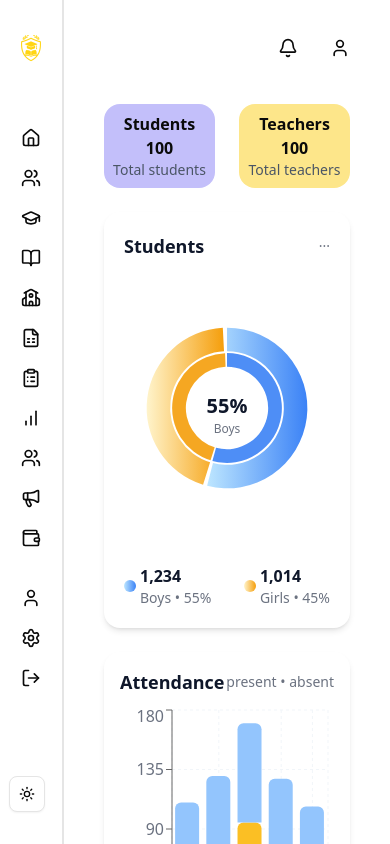
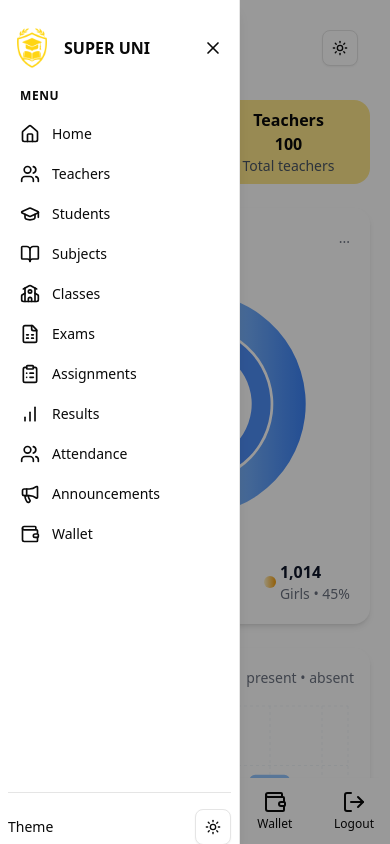
Before and after one commit to 0xSunill/super-uni, a Next.js app: page /admin in a window 390 px wide. Both pictures are taken after a click on the button "Open menu". Built offline with nearby package versions, Linux system fonts and the light colour scheme.

Commit message:
design change for small screen, added drawer

```diff
--- a/app/(dashboard)/admin/page.tsx
+++ b/app/(dashboard)/admin/page.tsx
@@ -9,7 +9,7 @@ import React from 'react'
 
 const Page = () => {
     return (
-        <div className="p-6 flex gap-6 flex-col lg:flex-row min-h-screen overflow-x-hidden">
+        <div className=" p-1 lg:p-6 flex gap-6 flex-col lg:flex-row min-h-screen overflow-x-hidden">
             {/* Left content */}
             <div className="w-full lg:w-2/3 space-y-6">
                 {/* Top user cards */}
@@ -45,10 +45,10 @@ const Page = () => {
 
             {/* Right sidebar */}
             <div className="w-full lg:w-1/3 flex flex-col gap-6">
-                <div className=" rounded-2xl shadow-md px-4 pb-4">
+                <div className=" rounded-2xl shadow-md px-1 lg:px-4 lg:pb-4">
                     <MiniCalendar />
                 </div>
-                <div className=" rounded-2xl shadow-md p-4">
+                <div className=" rounded-2xl shadow-md p-1 lg:p-4 h-full">
                     <AnnouncementsList />
                 </div>
             </div>
--- a/app/(dashboard)/layout.tsx
+++ b/app/(dashboard)/layout.tsx
@@ -1,3 +1,5 @@
+// app/(dashboard)/layout.tsx
+// import { ModeToggle } from "@/components/ModeToggle";
 import { ModeToggle } from "@/components/ ModeToggle";
 import Menu from "@/components/Menu";
 import Navbar from "@/components/Navbar";
@@ -6,47 +8,40 @@ import Link from "next/link";
 
 export default function AdminLayout({
     children,
-}: Readonly<{
-    children: React.ReactNode;
-}>) {
+}: Readonly<{ children: React.ReactNode }>) {
     return (
-        <div className="h-screen flex  overflow-hidden">
-            <aside className="flex-none w-16 sm:w-20 md:w-24 lg:w-44 xl:w-56 border-r-2 p-4 flex flex-col items-center">
-
+        <div className="h-screen flex overflow-hidden">
+            {/* Sidebar only visible on large screens */}
+            <aside className="hidden lg:flex flex-none w-44 xl:w-56 border-r-2 p-4 flex-col items-center">
                 <div className="sticky top-0 h-screen flex flex-col items-center gap-10 ">
-
                     <div className="h-16 flex items-center">
-                        <Link href="/" className="flex items-center justify-center  gap-2.5">
+                        <Link href="/" className="flex items-center justify-center gap-2.5">
                             <Image
                                 src="/logo1.png"
                                 alt="logo"
                                 width={200}
                                 height={200}
-                                className="w-8 h-8 sm:w-10 sm:h-10 md:w-12 md:h-12 "
+                                className="w-12 h-12"
                             />
                             <span className="hidden lg:block font-bold text-lg">SUPER UNI</span>
                         </Link>
                     </div>
 
-                    <nav className="flex flex-col items-center gap-3">
-                        <Menu />
+                    <nav className="flex flex-col items-center gap-3 w-full">
+                        <Menu labelsVisible={false} />
                     </nav>
 
                     <div className="mt-auto mb-4 w-full lg:flex lg:justify-start">
-
                         <ModeToggle />
                     </div>
                 </div>
             </aside>
 
-
             <main className="flex-1 min-w-0 overflow-auto p-4">
 
                 <Navbar />
-                <div className="">
-                    {children}
-                </div>
 
+                <div className="pt-4 mb-24 ">{children}</div>
             </main>
         </div>
     );
--- a/components/Menu.tsx
+++ b/components/Menu.tsx
@@ -1,205 +1,123 @@
-
-import { role } from "@/data"
-
+// components/Menu.tsx
+import { role } from "@/data";
 import {
   Home,
   Users,
   GraduationCap,
-  User,
   BookOpen,
   School,
-  BookText,
   FileSpreadsheet,
   ClipboardList,
   BarChart,
-  Calendar,
-  MessageCircle,
   Megaphone,
   Wallet,
+  User,
   Settings,
-  LogOut
-} from "lucide-react"
+  LogOut,
+} from "lucide-react";
+
+type Item = {
+  icon: any;
+  label: string;
+  href: string;
+  visible?: string[];
+  smallScreen?: boolean;
+};
 
 const menuItems = [
   {
     title: "Menu",
     items: [
-      {
-        icon: Home,
-        label: "Home",
-        href: "/",
-        visible: ["admin", "teacher", "student", "parent"],
+      { icon: Home, label: "Home", href: "/", visible: ["admin", "teacher", "student", "parent"], smallScreen: false },
+      { icon: Users, label: "Teachers", href: "/list/teachers", visible: ["admin", "teacher"] },
+      { icon: GraduationCap, label: "Students", href: "/list/students", visible: ["admin", "teacher"] },
+      { icon: BookOpen, label: "Subjects", href: "/list/subjects", visible: ["admin"] },
+      { icon: School, label: "Classes", href: "/list/classes", visible: ["admin", "teacher"] },
+      { icon: FileSpreadsheet, label: "Exams", href: "/list/exams", visible: ["admin", "teacher", "student", "parent"] },
+      { icon: ClipboardList, label: "Assignments", href: "/list/assignments", visible: ["admin", "teacher", "student", "parent"] },
+      { icon: BarChart, label: "Results", href: "/list/results", visible: ["admin", "teacher", "student", "parent"] },
+      { icon: Users, label: "Attendance", href: "/list/attendance", visible: ["admin", "teacher", "student", "parent"] },
+      { icon: Megaphone, label: "Announcements", href: "/list/announcements", visible: ["admin", "teacher", "student", "parent"] },
+      { icon: Wallet, label: "Wallet", href: "/list/wallet", visible: ["admin", "student"], smallScreen: false },
+    ],
   },
-      {
-        icon: Users,
-        label: "Teachers",
-        href: "/list/teachers",
-        visible: ["admin", "teacher"],
-      },
-      {
-        icon: GraduationCap,
-        label: "Students",
-        href: "/list/students",
-        visible: ["admin", "teacher"],
-      },
-      // {
-      //   icon: User,
-      //   label: "Parents",
-      //   href: "/list/parents",
-      //   visible: ["admin", "teacher"],
-      // },
-      {
-        icon: BookOpen,
-        label: "Subjects",
-        href: "/list/subjects",
-        visible: ["admin"],
-      },
-      {
-        icon: School,
-        label: "Classes",
-        href: "/list/classes",
-        visible: ["admin", "teacher"],
-      },
-      // {
-      //   icon: BookText,
-      //   label: "Lessons",
-      //   href: "/list/lessons",
-      //   visible: ["admin", "teacher"],
-      // },
-      {
-        icon: FileSpreadsheet,
-        label: "Exams",
-        href: "/list/exams",
-        visible: ["admin", "teacher", "student", "parent"],
-      },
-      {
-        icon: ClipboardList,
-        label: "Assignments",
-        href: "/list/assignments",
-        visible: ["admin", "teacher", "student", "parent"],
-      },
-      {
-        icon: BarChart,
-        label: "Results",
-        href: "/list/results",
-        visible: ["admin", "teacher", "student", "parent"],
-      },
-      {
-        icon: Users,
-        label: "Attendance",
-        href: "/list/attendance",
-        visible: ["admin", "teacher", "student", "parent"],
-      },
-      // {
-      //   icon: Calendar,
-      //   label: "Events",
-      //   href: "/list/events",
-      //   visible: ["admin", "teacher", "student", "parent"],
-      // },
-      // {
-      //   icon: MessageCircle,
-      //   label: "Messages",
-      //   href: "/list/messages",
-      //   visible: ["admin", "teacher", "student", "parent"],
-      // },
-      {
-        icon: Megaphone,
-        label: "Announcements",
-        href: "/list/announcements",
-        visible: ["admin", "teacher", "student", "parent"],
-      }, {
-        icon: Wallet,
-        label: "Wallet",
-        href: "/list/announcements",
-        visible: ["admin", "student",],
-      },
-    ]
-  }
-]
-
+];
 
 const otherItems = [
   {
     title: "Other",
     items: [
-      {
-        icon: User,
-        label: "Profile",
-        href: "/profile",
+      { icon: User, label: "Profile", href: "/profile" },
+      { icon: Settings, label: "Settings", href: "/settings" },
+      { icon: LogOut, label: "Logout", href: "/logout" },
+    ],
   },
-      {
-        icon: Settings,
-        label: "Settings",
-        href: "/settings",
-        // visible: ["admin", "teacher", "student", "parent"],
-      },
-      {
-        icon: LogOut,
-        label: "Logout",
-        href: "/logout",
-        // visible: ["admin", "teacher", "student", "parent"],
-      },
-    ]
+];
+
+interface MenuProps {
+  labelsVisible?: boolean; // when true, show labels (useful inside mobile drawer)
 }
-]
 
-const Menu = () => {
+const Menu: React.FC<MenuProps> = ({ labelsVisible = false }) => {
   return (
-    <div>
-
-      { menuItems.map((section) => (
+    <div className="w-full">
+      {menuItems.map((section) => (
         <div key={section.title} className="mb-6">
-          <h2 className="px-3 hidden lg:block text-xs font-semibold uppercase tracking-wider mb-3">
+          <h2 className={`px-3 ${labelsVisible ? "block" : "hidden lg:block"} text-xs font-semibold uppercase tracking-wider mb-3`}>
             {section.title}
           </h2>
+
           <div className="space-y-1">
-
-            {section.items.map((item) => {
-              if (item.visible.includes(role)) {
-                const Icon = item.icon
+            {section.items.map((item: any) => {
+              const visible = !item.visible || item.visible.includes(role);
+              if (!visible) return null;
+              const Icon = item.icon;
               return (
                 <a
                   key={item.label}
                   href={item.href}
-                    className="flex items-center px-3 py-2 text-sm font-medium  hover:bg-gray-300 dark:hover:bg-gray-800 rounded-md"
+                  className={`flex items-center px-3 py-2 text-sm font-medium rounded-md hover:bg-gray-200 dark:hover:bg-gray-800 ${labelsVisible ? "justify-start" : "justify-center lg:justify-start"
+                    }`}
                 >
-                    <Icon className="w-5 h-5 " />
-                    <span className="hidden ml-3 lg:block">{item.label}</span>
+                  <Icon className="w-5 h-5" />
+                  {/* label shown either when labelsVisible=true (drawer) OR on lg screens */}
+                  <span className={`${labelsVisible ? "ml-3 block" : "hidden ml-3 lg:block"}`}>
+                    {item.label}
+                  </span>
                 </a>
-                )
-              }
+              );
             })}
           </div>
         </div>
       ))}
 
       {otherItems.map((section) => (
-        <div key={section.title} className="mb-6">
-          <h2 className="px-3 hidden lg:block text-xs font-semibold uppercase tracking-wider mb-3">
+        <div key={section.title} className=" hidden lg:block mb-6">
+          <h2 className={`px-3 ${labelsVisible ? "block" : "hidden lg:block"} text-xs font-semibold uppercase tracking-wider mb-3`}>
             {section.title}
           </h2>
           <div className="space-y-1">
-
             {section.items.map((item) => {
-
-              const Icon = item.icon
+              const Icon = item.icon;
               return (
                 <a
                   key={item.label}
                   href={item.href}
-                  className="flex items-center px-3 py-2 text-sm font-medium  hover:bg-gray-300 dark:hover:bg-gray-800 rounded-md"
+                  className={`flex items-center px-3 py-2 text-sm font-medium rounded-md hover:bg-gray-200 dark:hover:bg-gray-800 ${labelsVisible ? "justify-start" : "justify-center lg:justify-start"
+                    }`}
                 >
-                  <Icon className="w-5 h-5 " />
-                  <span className="hidden ml-3 lg:block">{item.label}</span>
+                  <Icon className="w-5 h-5" />
+                  <span className={`${labelsVisible ? "ml-3 block" : "hidden ml-3 lg:block"}`}>
+                    {item.label}
+                  </span>
                 </a>
-              )
-
+              );
             })}
           </div>
         </div>
       ))}
     </div>
-  )
-}
+  );
+};
 
-export default Menu
+export default Menu;
--- a/components/Navbar.tsx
+++ b/components/Navbar.tsx
@@ -1,54 +1,165 @@
-"use client"
-import { Menu, Home, Bell, User, LogOut } from "lucide-react"
-import { useState } from "react";
+// components/Navbar.tsx
+"use client";
+import { Menu as MenuIcon, Home, Users, Bell, Mail, X, Search, Settings, Wallet, LogOut, User } from "lucide-react";
+import { useState, useEffect } from "react";
+import Link from "next/link";
+import Menu from "./Menu"; // reuse the same Menu component
+import { ModeToggle } from "./ ModeToggle";
+import Image from "next/image";
+// import { ModeToggle } from "./ModeToggle";
 
-const Navbar = () => {
+export default function Navbar() {
+    const [drawerOpen, setDrawerOpen] = useState(false);
+    const [mounted, setMounted] = useState(false);
 
+    useEffect(() => setMounted(true), []);
 
-    const [dropDown, setDropDown] = useState(false);
+    function close() {
+        setDrawerOpen(false);
+    }
+    function toggle() {
+        setDrawerOpen((s) => !s);
+    }
 
-    const dropDownHandler = () => {
-        setDropDown(!dropDown);
-    }
     return (
-        <nav className="w-full ">
-            <div className="max-w-7xl mx-auto px-4 sm:px-6 lg:px-8">
-                <div className="flex justify-between h-16 items-center">
+        <>
+            <nav className="relative  top-0 z-30 w-full bg-background">
+                <div className="max-w-7xl mx-auto px-1 lg:px-8">
+                    <div className="flex justify-between h-16 items-center">
+                        {/* left: mobile menu button (visible on small screens) */}
+                        <div className="flex items-center">
+                            <button
+                                onClick={toggle}
+                                aria-label="Open menu"
+                                className="p-2 rounded-md hover:bg-gray-200 dark:hover:bg-gray-800 lg:hidden"
+                            >
+                                <MenuIcon className="w-6 h-6" />
+                            </button>
+                        </div>
 
+                        {/* center: logo / X for all screens */}
+                        <div className="flex-1 lg:hidden flex items-center justify-center">
+                            <Link href="/" className="flex items-center gap-2" onClick={close}>
+                                {/* Small centered 'X' or logo - keep size compact */}
+                                <Link href="/" className="flex items-center justify-center gap-2.5">
+                                    <Image
+                                        src="/logo1.png"
+                                        alt="logo"
+                                        width={200}
+                                        height={200}
+                                        className="w-12 h-12"
+                                    />
+                                    <span className="hidden lg:block font-bold text-lg">SUPER UNI</span>
+                                </Link>
+                                <span className="hidden sm:block lg:hidden font-semibold">SUPER UNI</span>
+                                <span className="hidden lg:block font-bold text-lg">SUPER UNI</span>
+                            </Link>
+                        </div>
 
-                    <div className="flex items-center">
-                        {/* Mobile Menu Button */}
-                        {/* <button className="p-2 rounded-md hover:bg-gray-900 lg:hidden">
-                            <Menu className="w-6 h-6" />
-                        </button> */}
-                    </div>
+                        {/* right: user actions (always visible) */}
+                        <div className="flex items-center space-x-3">
+                            <div className="">
+                                <ModeToggle />
+                            </div>
 
-                    {/* Right section */}
-                    <div className="flex items-center space-x-4">
-                        {/* Notifications */}
-                        <button className="p-2 rounded-full hover:bg-gray-300 dark:hover:bg-gray-800">
-                            <Bell className="w-5 h-5" />
-                        </button>
-
-
-                        <div className="relative">
-                            <button onClick={dropDownHandler} className="flex items-center space-x-2 p-2 rounded-md  hover:bg-gray-300 dark:hover:bg-gray-800">
-                                <User className="w-5 h-5 " />
+                            <button className="hidden lg:block p-2 rounded-full hover:bg-gray-200 dark:hover:bg-gray-800">
+                                <Bell className="w-5 h-5" />
                             </button>
 
-                            {dropDown && <div className="absolute right-0 mt-2 w-48 bg-white dark:bg-black  border rounded-md shadow-lg">
-                                <a href="/profile" className="block px-4 py-2 text-sm  hover:bg-gray-300 dark:hover:bg-gray-800">Profile</a>
-                                <a href="/settings" className="block px-4 py-2 text-sm  hover:bg-gray-300 dark:hover:bg-gray-800">Settings</a>
-                                <button className="w-full text-left px-4 py-2 text-sm  hover:bg-gray-300 dark:hover:bg-gray-800 flex items-center">
-                                    <LogOut className="w-4 h-4 mr-2" /> Logout
-                                </button>
-                            </div>}
+                            <button className=" hidden lg:block p-2 rounded-full hover:bg-gray-200 dark:hover:bg-gray-800">
+                                <Mail className="w-5 h-5" />
+                            </button>
                         </div>
                     </div>
                 </div>
+            </nav>
+
+            {/* Mobile slide-over drawer */}
+            <div
+                className={`fixed inset-0 z-40 transition-all ${drawerOpen ? "pointer-events-auto" : "pointer-events-none"
+                    }`}
+                aria-hidden={!drawerOpen}
+            >
+                {/* backdrop */}
+                <div
+                    onClick={close}
+                    className={`fixed inset-0 bg-black/40 transition-opacity ${drawerOpen ? "opacity-100" : "opacity-0"
+                        }`}
+                />
+
+                {/* drawer panel */}
+                <aside
+                    className={`fixed left-0 top-0 bottom-0 w-60 max-w-full transform transition-transform ${drawerOpen ? "translate-x-0" : "-translate-x-full"
+                        } bg-background border-r border-border shadow-lg p-2`}
+                >
+                    <div className="flex items-center justify-between my-4">
+                        <Link href="/" className="flex items-center justify-center gap-2">
+                            <Image
+                                src="/logo1.png"
+                                alt="logo"
+                                width={200}
+                                height={200}
+                                className="w-12 h-12"
+                            />
+                            <span className=" font-bold ">SUPER UNI</span>
+                        </Link>
+
+                        <button
+                            onClick={close}
+                            aria-label="Close menu"
+                            className="p-2 rounded-md hover:bg-gray-200 dark:hover:bg-gray-800"
+                        >
+                            <X className="w-5 h-5" />
+                        </button>
+                    </div>
+
+                    {/* Menu with labels visible inside drawer */}
+                    <nav className="overflow-y-auto h-[calc(100vh-140px)]">
+                        <Menu labelsVisible={true} />
+                    </nav>
+
+                    <div className="mt-auto pt-4 border-t border-border">
+                        <div className="flex items-center justify-between">
+                            <div className="text-sm">Theme</div>
+                            <ModeToggle />
+                        </div>
+                    </div>
+                </aside>
             </div>
-        </nav>
-    )
+
+            {/* Bottom navigation for phones */}
+            <div className="fixed left-1/2  -translate-x-1/2 z-30 bottom-0  w-full max-w-3xl sm:hidden"  >
+                <div className="bg-popover text-popover-foreground backdrop-blur-sm shadow-lg px-4 py-3 flex justify-between items-center ">
+                    <Link href="/" className="flex flex-col items-center text-xs" aria-label="Home">
+                        <Home className="w-6 h-6" />
+                        <span className="mt-0.5">Home</span>
+                    </Link>
+
+                    <button className="flex flex-col items-center text-xs" >
+                        <User className="w-6 h-6" />
+                        <span className="mt-0.5">Profile</span>
+                    </button>
+
+                    <button
+                        // onClick={ }
+                        className="flex flex-col items-center text-xs"
+                        aria-label="Open Menu"
+                    >
+                        <Settings className="w-6 h-6" />
+                        <span className="mt-0.5">Settings</span>
+                    </button>
+
+                    <button className="flex flex-col items-center text-xs" >
+                        <Wallet className="w-6 h-6" />
+                        <span className="mt-0.5">Wallet</span>
+                    </button>
+
+                    <button className="flex flex-col items-center text-xs">
+                        <LogOut className="w-6 h-6" />
+                        <span className="mt-0.5">Logout</span>
+                    </button>
+                </div>
+            </div>
+        </>
+    );
 }
-
-export default Navbar
--- a/components/TimetableCalendar.tsx
+++ b/components/TimetableCalendar.tsx
@@ -137,7 +137,7 @@ export default function TimetableCalendar({
 
     return (
         <div
-            className="rounded-2xl shadow-md p-2"
+            className="rounded-2xl shadow-md p-2 lg:mb-[600px]"
             style={{ background: isDark ? "#1c1c1c" : "#ffffff", color: isDark ? "#e6eef8" : "#0f172a" }}
         >
             <div className="flex items-center justify-between mb-3">
```
Lines whose indentation alone changed are shown as unchanged.
